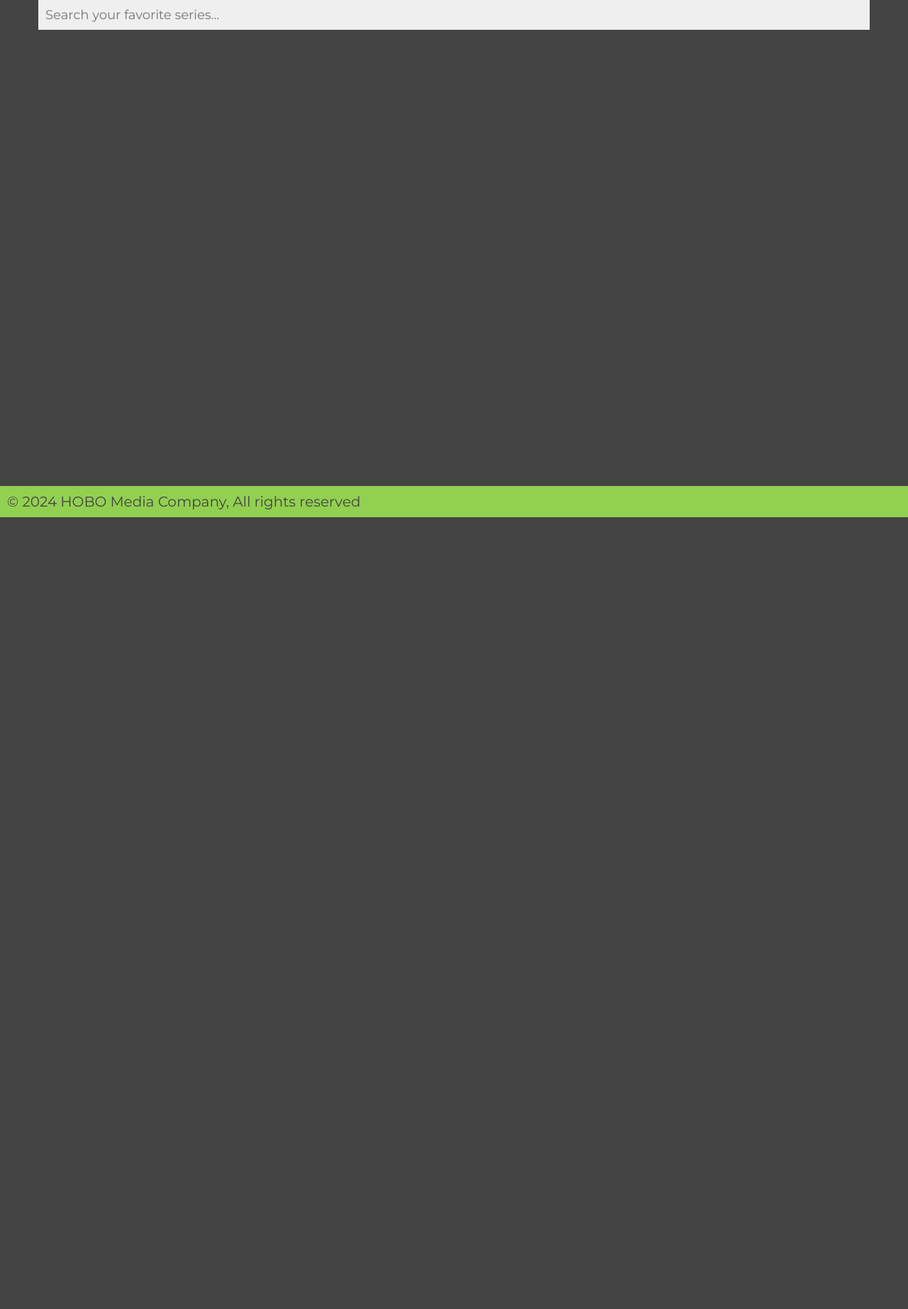
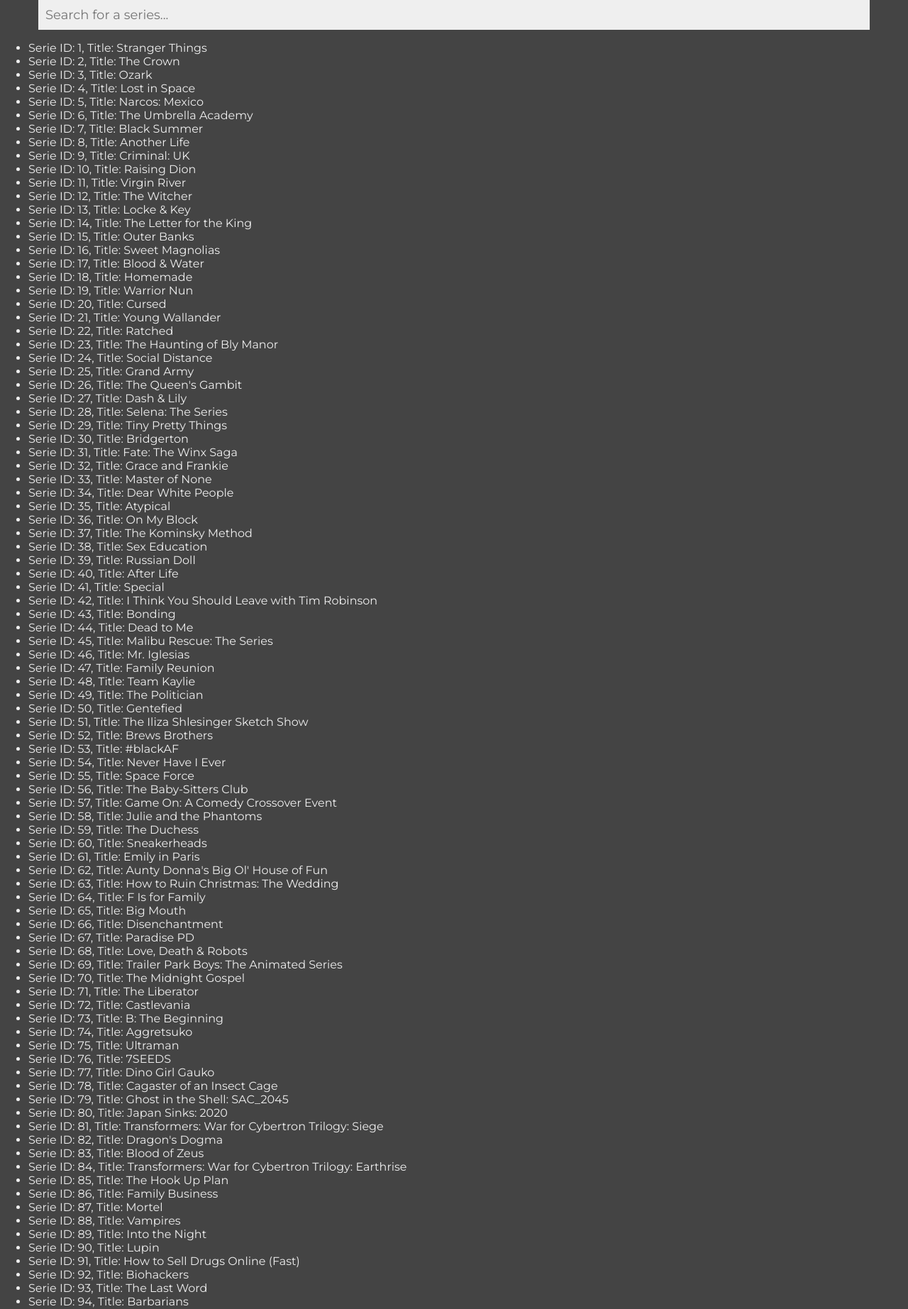
Before and after one commit to PRdWit/Ala-Project-2, a Django app: page /search/ in a window 1280 px wide. Shown: the part 71-1916 px from the top of the page at 71% size. Before the commit the page ends 800 px from the top, so only its background shows below. Run offline with Django 5.2, Linux system fonts and the light colour scheme; data comes from the database, SQL or seed files in the repository; style sheets or scripts are compiled from the project's sources; some libraries are stand-ins or nearby versions.

Commit message:
Made functioning search function

```diff
--- a/HOBO/HoboBrain/templates/search.html
+++ b/HOBO/HoboBrain/templates/search.html
@@ -11,7 +11,15 @@
 {% endblock %}
 
 {% block content %}
-<form id="searchbar" method="get">
-    <input id="searchbar" type="text" placeholder="Search your favorite series..."></input>
+<form id="searchbar" method="GET" action="{% url 'search' %}">
+    <input type="text" name="query" placeholder="Search for a series..." value="{{ search_term }}">
 </form>
+
+<ul>
+    {% for serie in results %}
+        <li>Serie ID: {{ serie.serieid }}, Title: {{ serie.serietitel }}</li>
+    {% empty %}
+        <li>No results found.</li>
+    {% endfor %}
+</ul>
 {% endblock %}
--- a/HOBO/HoboBrain/views.py
+++ b/HOBO/HoboBrain/views.py
@@ -36,7 +36,19 @@ def content(request):
     return render(request, "content.html")
 
 def search(request):
-    return render(request, "search.html")
+    search_term = request.GET.get('query', '')
+
+    if search_term:
+        results = Serie.objects.filter(serietitel__icontains=search_term)
+    else:
+        results = Serie.objects.all()
+
+    context = {
+        'search_term': search_term,
+        'results': results,
+    }
+
+    return render(request, "search.html", context)
 
 def history(request):
     return render(request, "history.html")
```
